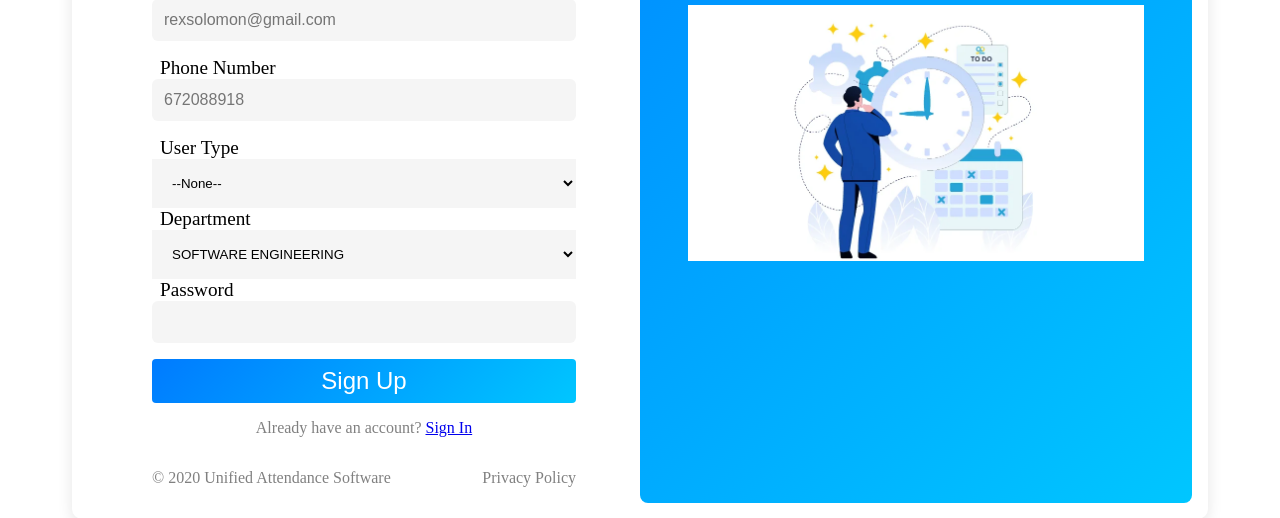
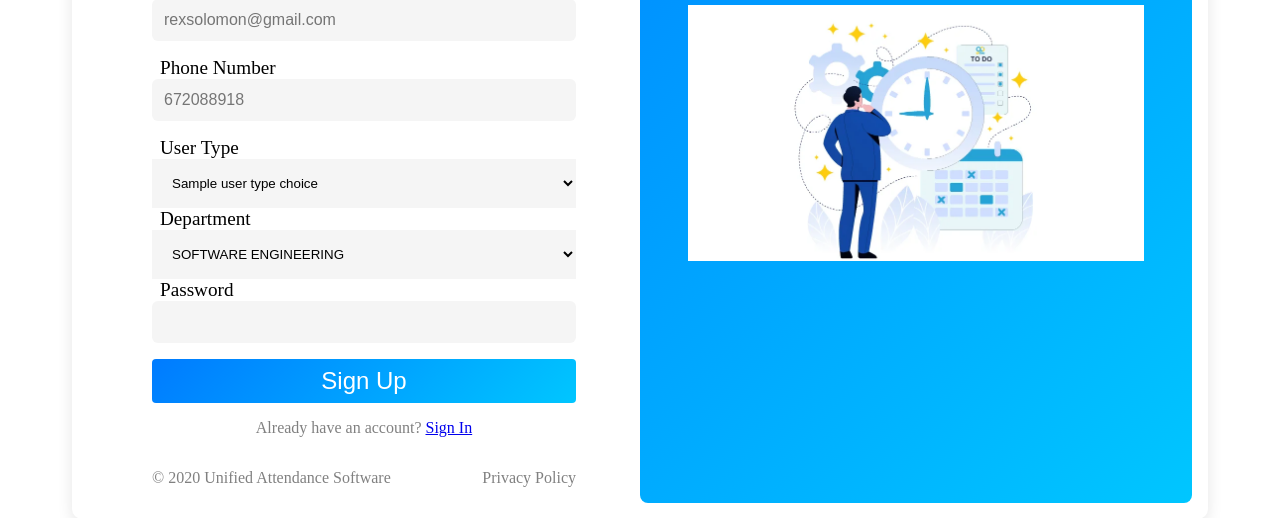
Before and after one commit to Babitong/Unified-Attendance-Software, a Django app: template templates/registration/register.html in a window 1280 px wide. Shown: the part 591-1109 px from the top of the page. Run offline with Django 5.2, Linux system fonts and the light colour scheme; data comes from the database, SQL or seed files in the repository; tables that the repository leaves empty hold one stand-in row (values such as "Sample post"); the template is opened without the code that fills it: values that come from a table or form of the project are taken from there, most other values are stand-ins (such as "Sample title", 1, 10 or a date in 2020).

Commit message:
Update register.html
adding user type

```diff
--- a/templates/registration/register.html
+++ b/templates/registration/register.html
@@ -45,8 +45,10 @@
 
                 <label for="user_type">User Type</label>
                 <select name="user_type" id="user_type" required>
-                    <option value="">--None--</option>
-                    <option value="teacher">Teacher</option>
+                    {% for value, label in user_type_choices %}
+                        <option value="{{ value }}"> {{ label }} </option>
+                    {% endfor %}
+
 
                 </select>
 
```
